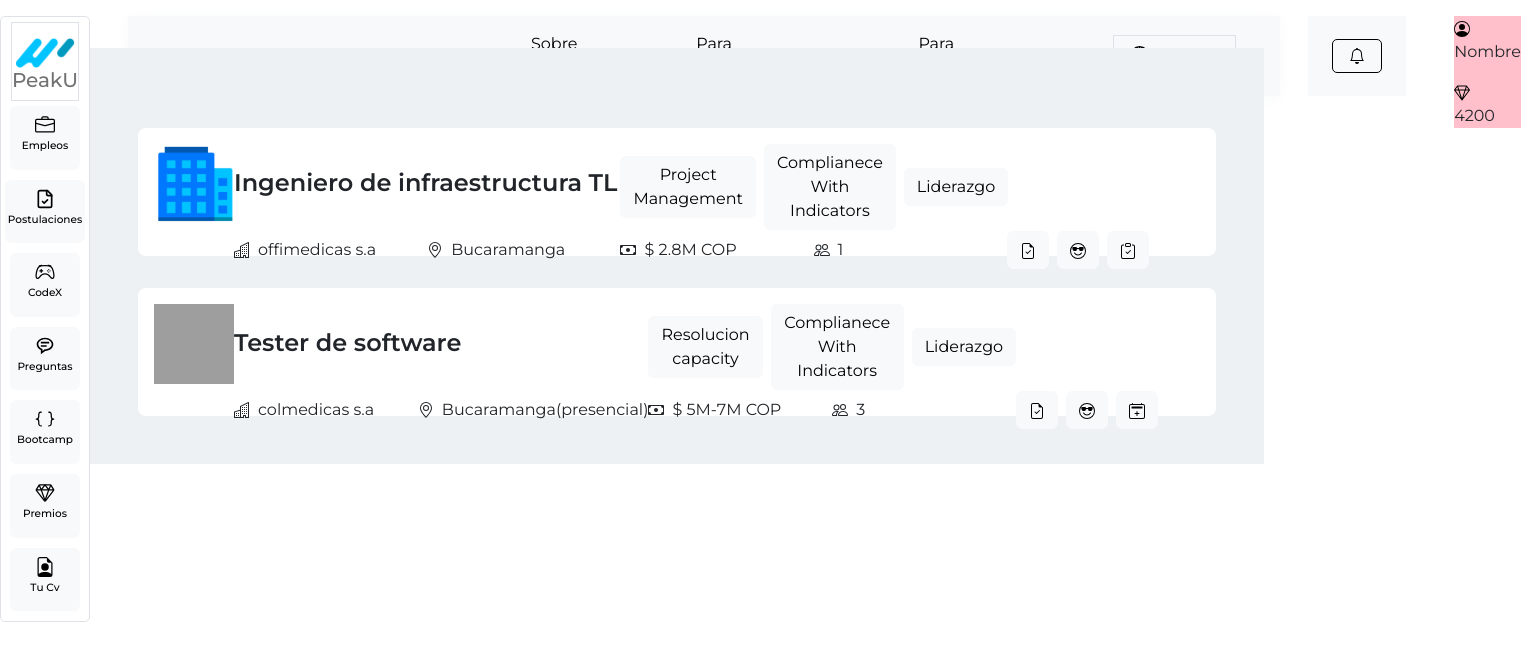
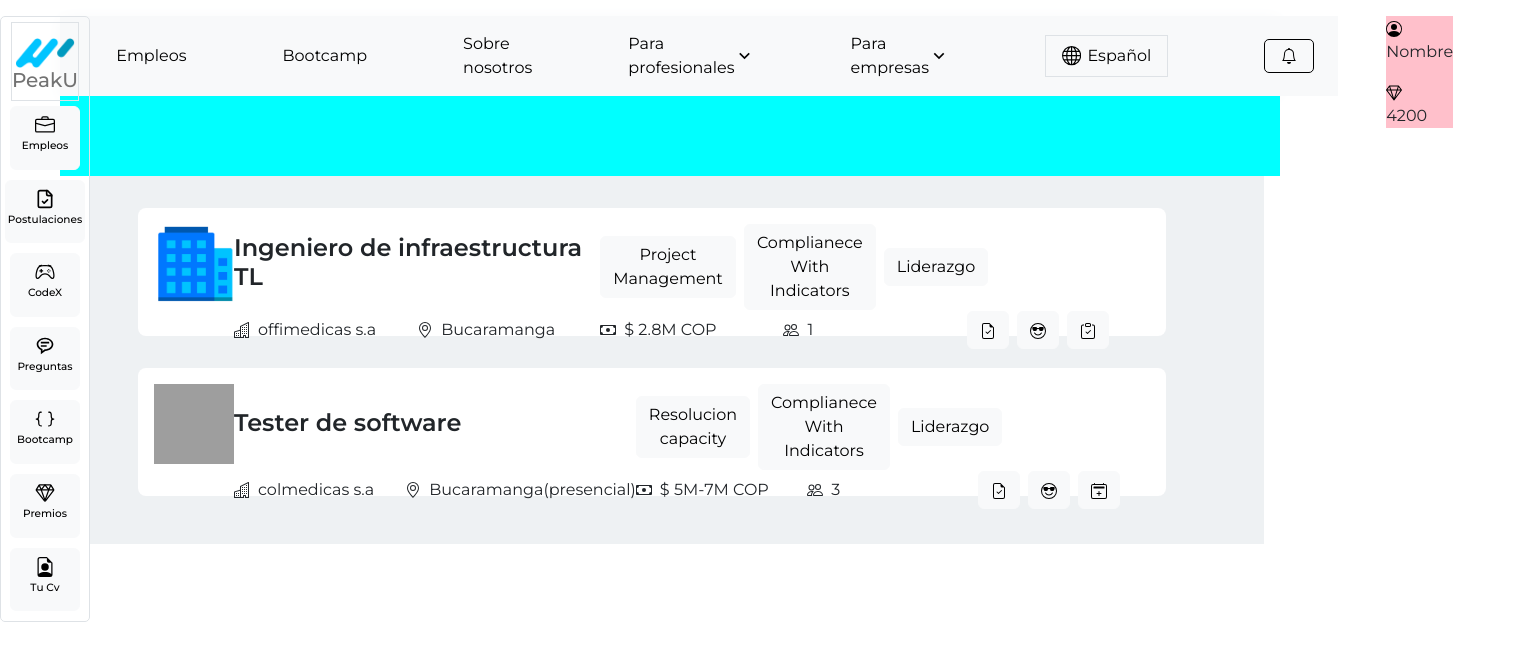
Before and after one commit to walson273/BootcampPeak, a React (Create React App) app in the folder WS3_React/ws3/: page / in a window 1280 px wide. Shown: the top 660 px of the page, 1521 px wide, since content can reach past the window. Built offline with nearby package versions, Linux system fonts and the light colour scheme; grey boxes are pictures that could not be loaded.

Commit message:
Headersn't

```diff
--- a/WS3_React/ws3/src/componentes.js
+++ b/WS3_React/ws3/src/componentes.js
@@ -306,20 +306,20 @@
               <li class="nav__link">
                 <a id="btn_campana" href="#" target="_self" class="nav-link btn-sm" role="button">
                   <div id="div_espanol" class="d-flex align-items-center justify-content-center">
-                        <svg xmlns="http://www.w3.org/2000/svg" width="16" height="16" fill="currentColor" class="bi bi-bell" viewBox="0 0 16 16"><path d="M8 16a2 2 0 0 0 2-2H6a2 2 0 0 0 2 2M8 1.918l-.797.161A4 4 0 0 0 4 6c0 .628-.134 2.197-.459 3.742-.16.767-.376 1.566-.663 2.258h10.244c-.287-.692-.502-1.49-.663-2.258C12.134 8.197 12 6.628 12 6a4 4 0 0 0-3.203-3.92zM14.22 12c.223.447.481.801.78 1H1c.299-.199.557-.553.78-1C2.68 10.2 3 6.88 3 6c0-2.42 1.72-4.44 4.005-4.901a1 1 0 1 1 1.99 0A5 5 0 0 1 13 6c0 .88.32 4.2 1.22 6"/></svg>
+                    <svg xmlns="http://www.w3.org/2000/svg" width="16" height="16" fill="currentColor" class="bi bi-bell" viewBox="0 0 16 16"><path d="M8 16a2 2 0 0 0 2-2H6a2 2 0 0 0 2 2M8 1.918l-.797.161A4 4 0 0 0 4 6c0 .628-.134 2.197-.459 3.742-.16.767-.376 1.566-.663 2.258h10.244c-.287-.692-.502-1.49-.663-2.258C12.134 8.197 12 6.628 12 6a4 4 0 0 0-3.203-3.92zM14.22 12c.223.447.481.801.78 1H1c.299-.199.557-.553.78-1C2.68 10.2 3 6.88 3 6c0-2.42 1.72-4.44 4.005-4.901a1 1 0 1 1 1.99 0A5 5 0 0 1 13 6c0 .88.32 4.2 1.22 6" /></svg>
                   </div>
                 </a>
               </li>
               <li>
                 <div id="perfil">
                   <div id="icono-persona">
-                          <svg xmlns="http://www.w3.org/2000/svg" width="16" height="16" fill="currentColor" class="bi bi-person-circle" viewBox="0 0 16 16"><path d="M11 6a3 3 0 1 1-6 0 3 3 0 0 1 6 0"/><path fill-rule="evenodd" d="M0 8a8 8 0 1 1 16 0A8 8 0 0 1 0 8m8-7a7 7 0 0 0-5.468 11.37C3.242 11.226 4.805 10 8 10s4.757 1.225 5.468 2.37A7 7 0 0 0 8 1"/></svg>
+                    <svg xmlns="http://www.w3.org/2000/svg" width="16" height="16" fill="currentColor" class="bi bi-person-circle" viewBox="0 0 16 16"><path d="M11 6a3 3 0 1 1-6 0 3 3 0 0 1 6 0" /><path fill-rule="evenodd" d="M0 8a8 8 0 1 1 16 0A8 8 0 0 1 0 8m8-7a7 7 0 0 0-5.468 11.37C3.242 11.226 4.805 10 8 10s4.757 1.225 5.468 2.37A7 7 0 0 0 8 1" /></svg>
                   </div>
                   <div id="perfil-nombre">
                     <p>Nombre</p>
                   </div>
                   <div id="icono-gema">
-                          <svg xmlns="http://www.w3.org/2000/svg" width="16" height="16" fill="currentColor" class="bi bi-gem" viewBox="0 0 16 16"><path d="M3.1.7a.5.5 0 0 1 .4-.2h9a.5.5 0 0 1 .4.2l2.976 3.974c.149.185.156.45.01.644L8.4 15.3a.5.5 0 0 1-.8 0L.1 5.3a.5.5 0 0 1 0-.6zm11.386 3.785-1.806-2.41-.776 2.413zm-3.633.004.961-2.989H4.186l.963 2.995zM5.47 5.495 8 13.366l2.532-7.876zm-1.371-.999-.78-2.422-1.818 2.425zM1.499 5.5l5.113 6.817-2.192-6.82zm7.889 6.817 5.123-6.83-2.928.002z"/></svg>
+                    <svg xmlns="http://www.w3.org/2000/svg" width="16" height="16" fill="currentColor" class="bi bi-gem" viewBox="0 0 16 16"><path d="M3.1.7a.5.5 0 0 1 .4-.2h9a.5.5 0 0 1 .4.2l2.976 3.974c.149.185.156.45.01.644L8.4 15.3a.5.5 0 0 1-.8 0L.1 5.3a.5.5 0 0 1 0-.6zm11.386 3.785-1.806-2.41-.776 2.413zm-3.633.004.961-2.989H4.186l.963 2.995zM5.47 5.495 8 13.366l2.532-7.876zm-1.371-.999-.78-2.422-1.818 2.425zM1.499 5.5l5.113 6.817-2.192-6.82zm7.889 6.817 5.123-6.83-2.928.002z" /></svg>
                   </div>
                   <div id="valor-gema">
                     <p>4200</p>
@@ -337,7 +337,9 @@
 export const BlueHeader = () =>{
   return(
     <React.Fragment>
+      <div id="azulito">
 
+      </div>
     </React.Fragment>
   );
 }
--- a/WS3_React/ws3/src/index.css
+++ b/WS3_React/ws3/src/index.css
@@ -91,6 +91,7 @@
 .contenedor{
 
   display: grid;
+  width: 90%;
   grid-template-areas:
 
         "logo titulo titulo habilidades habilidades vacio"
@@ -117,8 +118,7 @@
   background-color: #eef1f3;
   padding: 1rem;
   margin: 1rem;
-  position: relative;
-  top: 2rem;
+  top: 1rem;
   margin-left: 5.625rem;
 
   section:hover {
@@ -136,7 +136,7 @@
 
 /*----------------------------HEADERS------------------------- */
 .HeaderNav {
-  width: 90%;
+  width: 95.3%;
   height: 5rem;
   background-color: #f8f9fa;
   box-shadow: 0 2px 16px #f8f9fa;
@@ -272,6 +272,13 @@
 
   }
 }
+#azulito{
+  height: 5rem;
+  width: 95.3%;
+  background-color: aqua;
+  float: right;
+  margin-bottom: 2rem;
+}
 /*----------------------------SlideBar------------------------- */
 
 .slidebar{
```
Also changed, not shown: WS3_React/ws3/src/index.js (line endings or trailing spaces). Lines whose indentation alone changed are shown as unchanged.
